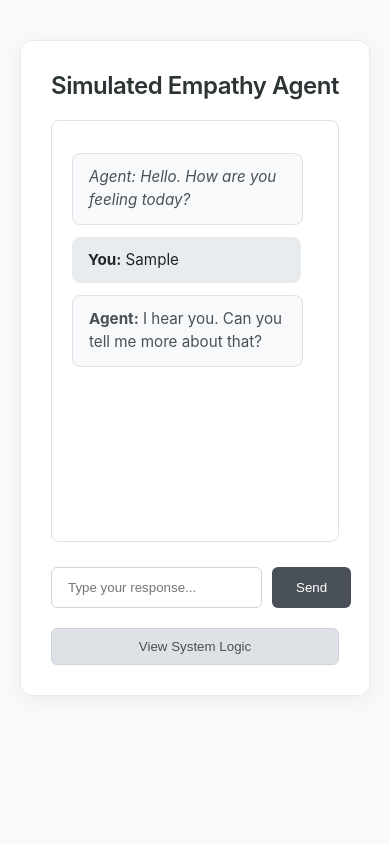
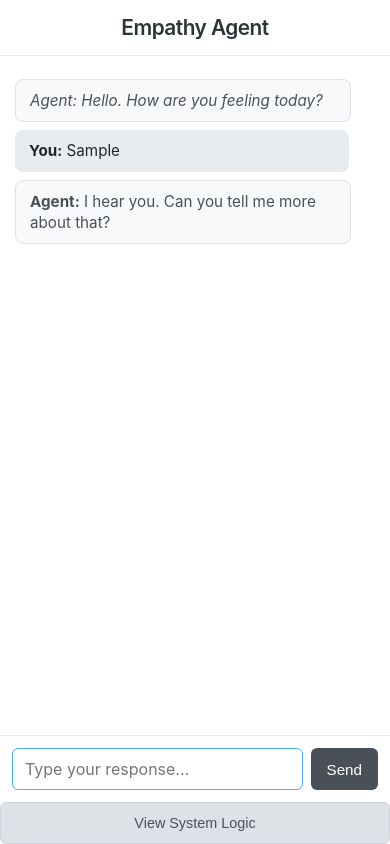
Before and after one commit to asharma193/indexneutral-site, a plain HTML site: page Indexneutral.html in a window 390 px wide. Both pictures are taken after typing "Sample" into the empty fields and a click on the button "Send". Drawn offline with Linux system fonts and the light colour scheme.

Commit message:
Optimize Indexneutral.html for mobile phone screens with proper responsive design

```diff
--- a/Indexneutral.html
+++ b/Indexneutral.html
@@ -2,141 +2,232 @@
 <html lang="en">
 <head>
     <meta charset="UTF-8">
-    <title>Simulated Empathy: Rule-Based Agent</title>
+    <meta name="viewport" content="width=device-width, initial-scale=1.0, maximum-scale=1.0, user-scalable=no, viewport-fit=cover">
+    <title>Simulated Empathy Agent</title>
     <style>
-        /* Neutral Minimalist Theme */
-        body {
+        * {
+            -webkit-touch-callout: none;
+            -webkit-user-select: none;
+            user-select: none;
+            -webkit-tap-highlight-color: transparent;
+        }
+
+        html, body {
+            width: 100%;
+            height: 100%;
+            margin: 0;
+            padding: 0;
+            overflow: hidden;
             font-family: -apple-system, BlinkMacSystemFont, "Segoe UI", Roboto, Helvetica, Arial, sans-serif;
             background: #f8f9fa;
-            padding: 40px 20px;
-            margin: 0;
             color: #2d3436;
         }
 
         .chat-container {
-            max-width: 650px;
-            margin: auto;
+            display: flex;
+            flex-direction: column;
+            height: 100vh;
+            width: 100vw;
+            padding: 0;
+            margin: 0;
             background: #ffffff;
-            padding: 30px;
-            border-radius: 12px;
-            box-shadow: 0 4px 20px rgba(0, 0, 0, 0.05);
-            border: 1px solid #e9ecef;
+        }
+
+        .header {
+            padding: 15px 20px;
+            background: #ffffff;
+            border-bottom: 1px solid #e9ecef;
+            flex-shrink: 0;
         }
 
         h2 {
             text-align: center;
             color: #2d3436;
-            margin-top: 0;
+            margin: 0;
             font-weight: 600;
-            font-size: 1.5rem;
+            font-size: 1.3rem;
             letter-spacing: -0.5px;
         }
 
         #output-window {
-            height: 380px;
+            flex: 1;
             overflow-y: auto;
-            border: 1px solid #dee2e6;
-            padding: 20px;
-            margin-bottom: 25px;
+            padding: 15px;
             background: #ffffff;
-            border-radius: 8px;
-            font-size: 0.95em;
+            border: none;
+            margin: 0;
+            font-size: 0.95rem;
+            -webkit-overflow-scrolling: touch;
         }
 
         /* Message Bubbles */
         #output-window p {
-            margin: 12px 0;
-            padding: 12px 16px;
+            margin: 8px 0;
+            padding: 10px 14px;
             border-radius: 8px;
-            max-width: 80%;
-            line-height: 1.5;
+            max-width: 85%;
+            line-height: 1.4;
+            word-wrap: break-word;
         }
 
         .user-msg {
             background: #e9ecef;
             margin-left: auto;
             color: #212529;
+            border-radius: 12px;
+            max-width: 85%;
         }
 
         .agent-msg {
             background: #f8f9fa;
             border: 1px solid #dee2e6;
             color: #495057;
+            margin-right: auto;
+            max-width: 85%;
         }
 
-        .input-area { display: flex; gap: 10px; }
+        .input-section {
+            padding: 12px;
+            background: #ffffff;
+            border-top: 1px solid #e9ecef;
+            flex-shrink: 0;
+            display: flex;
+            gap: 8px;
+        }
+
+        .input-area {
+            display: flex;
+            gap: 8px;
+            width: 100%;
+        }
 
         input {
             flex-grow: 1;
-            padding: 12px 16px;
+            padding: 10px 12px;
             border: 1px solid #ced4da;
             border-radius: 6px;
             outline: none;
-            transition: border-color 0.2s;
+            font-size: 1rem;
+            font-family: inherit;
+            -webkit-appearance: none;
+            appearance: none;
         }
 
-        input:focus { border-color: #4dabf7; }
+        input:focus {
+            border-color: #4dabf7;
+        }
 
         button {
-            padding: 10px 24px;
+            padding: 10px 16px;
             cursor: pointer;
             background: #495057;
             color: #ffffff;
             border: none;
             border-radius: 6px;
             font-weight: 500;
+            font-size: 0.95rem;
             transition: background 0.2s;
+            -webkit-appearance: none;
+            appearance: none;
+            white-space: nowrap;
         }
 
-        button:hover { background: #343a40; }
+        button:active {
+            background: #343a40;
+        }
 
         .toggle-btn {
             background: #dee2e6;
             color: #495057;
             width: 100%;
-            margin-top: 20px;
             border: 1px solid #ced4da;
+            padding: 12px;
+            font-size: 0.9rem;
+            margin: 0;
         }
-        .toggle-btn:hover { background: #ced4da; }
+
+        .toggle-btn:active {
+            background: #ced4da;
+        }
 
         /* Transparency Mode Styles */
         #transparency-panel {
             display: none;
-            margin-top: 20px;
-            padding: 20px;
+            padding: 15px;
             background: #f1f3f5;
             color: #495057;
-            border-radius: 8px;
-            border: 1px solid #dee2e6;
-            font-size: 0.85em;
+            border-top: 1px solid #dee2e6;
+            font-size: 0.8rem;
             font-family: 'SFMono-Regular', Consolas, 'Liberation Mono', Menlo, monospace;
+            max-height: 200px;
+            overflow-y: auto;
+            flex-shrink: 0;
+            -webkit-overflow-scrolling: touch;
         }
 
-        .logic-label { font-weight: bold; color: #1c7ed6; }
+        .logic-label {
+            font-weight: bold;
+            color: #1c7ed6;
+            display: inline-block;
+            min-width: 120px;
+        }
+
+        #transparency-panel p {
+            margin: 6px 0;
+            padding: 0;
+            background: none;
+            border: none;
+            max-width: 100%;
+        }
+
+        #transparency-panel h3 {
+            margin: 0 0 8px 0;
+            font-size: 0.9rem;
+            border-bottom: 1px solid #dee2e6;
+            padding-bottom: 6px;
+        }
+
+        /* Scrollbar styling for mobile */
+        ::-webkit-scrollbar {
+            width: 6px;
+        }
+
+        ::-webkit-scrollbar-track {
+            background: transparent;
+        }
+
+        ::-webkit-scrollbar-thumb {
+            background: #ccc;
+            border-radius: 3px;
+        }
     </style>
 </head>
 <body>
 
 <div class="chat-container">
-    <h2>Simulated Empathy Agent</h2>
+    <div class="header">
+        <h2>Empathy Agent</h2>
+    </div>
 
     <div id="output-window">
         <p class="agent-msg"><em>Agent: Hello. How are you feeling today?</em></p>
     </div>
 
-    <div class="input-area">
-        <input type="text" id="user-input" placeholder="Type your response..." onkeypress="if(event.key==='Enter') processInput()">
-        <button onclick="processInput()">Send</button>
+    <div class="input-section">
+        <div class="input-area">
+            <input type="text" id="user-input" placeholder="Type your response..." onkeypress="if(event.key==='Enter') processInput()">
+            <button onclick="processInput()">Send</button>
+        </div>
     </div>
 
     <button class="toggle-btn" onclick="toggleTransparency()">View System Logic</button>
 
     <div id="transparency-panel">
-        <h3 style="margin-top:0; font-size: 1rem; border-bottom: 1px solid #dee2e6; padding-bottom: 8px;">System Processing Logs</h3>
+        <h3>System Processing Logs</h3>
         <p><span class="logic-label">Tokens:</span> <span id="logic-tokens">-</span></p>
-        <p><span class="logic-label">Detected Keywords:</span> <span id="logic-keywords">-</span></p>
-        <p><span class="logic-label">Negation Detected:</span> <span id="logic-negation">No</span></p>
-        <p><span class="logic-label">Final Classification:</span> <span id="logic-scores">-</span></p>
+        <p><span class="logic-label">Keywords:</span> <span id="logic-keywords">-</span></p>
+        <p><span class="logic-label">Negation:</span> <span id="logic-negation">No</span></p>
+        <p><span class="logic-label">Classification:</span> <span id="logic-scores">-</span></p>
     </div>
 </div>
 
@@ -163,7 +254,6 @@
 
             if (lexicon[word]) {
                 let category = lexicon[word];
-                // Inversion Logic
                 const context = tokens.slice(Math.max(0, index - 2), index);
                 if (context.some(t => negations.includes(t))) {
                     category = (category === "Positive") ? "Negative" : "Positive";
@@ -176,6 +266,7 @@
         displayResponse(inputField.value, scores);
         updateTransparency(tokens, detected, negationFound, scores);
         inputField.value = "";
+        inputField.focus();
     }
 
     function displayResponse(userInput, scores) {
@@ -196,18 +287,26 @@
     function updateTransparency(tokens, keywords, neg, scores) {
         document.getElementById('logic-tokens').innerText = `[${tokens.join(', ')}]`;
         document.getElementById('logic-keywords').innerText = keywords.join(", ") || "None";
-        document.getElementById('logic-negation').innerText = neg ? "Yes (Rules applied)" : "No";
+        document.getElementById('logic-negation').innerText = neg ? "Yes" : "No";
 
         let finalDecision = "Neutral";
         if (scores.Positive > scores.Negative) finalDecision = "Positive";
         if (scores.Negative > scores.Positive) finalDecision = "Negative";
-        document.getElementById('logic-scores').innerText = finalDecision.toUpperCase();
+        document.getElementById('logic-scores').innerText = finalDecision;
     }
 
     function toggleTransparency() {
         const panel = document.getElementById('transparency-panel');
         panel.style.display = (panel.style.display === 'none' || panel.style.display === '') ? 'block' : 'none';
     }
+
+    // Prevent zoom
+    document.addEventListener('touchmove', function(e) {
+        if (e.touches.length > 1) {
+            e.preventDefault();
+        }
+    }, false);
 </script>
+
 </body>
 </html>
```
